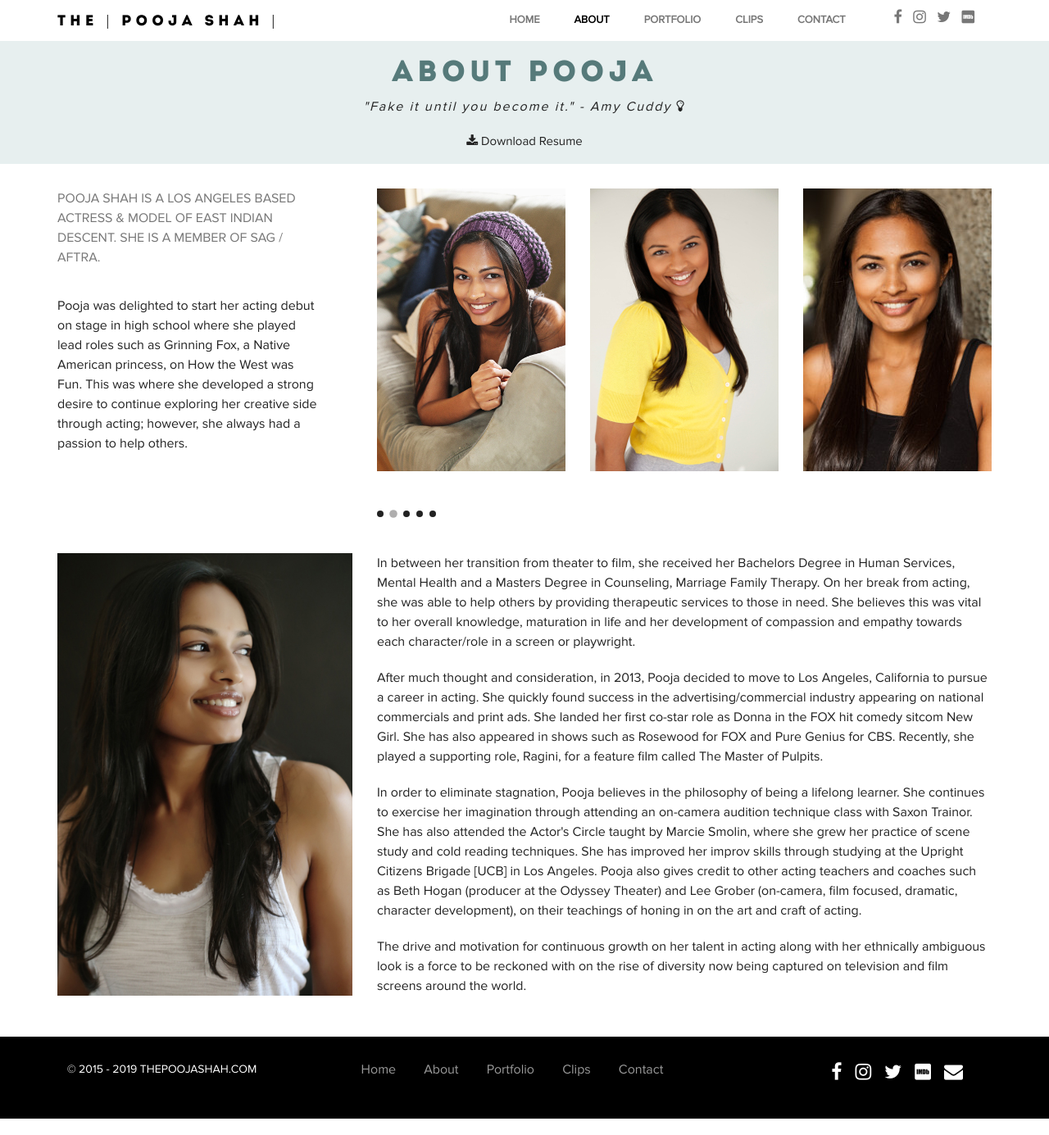
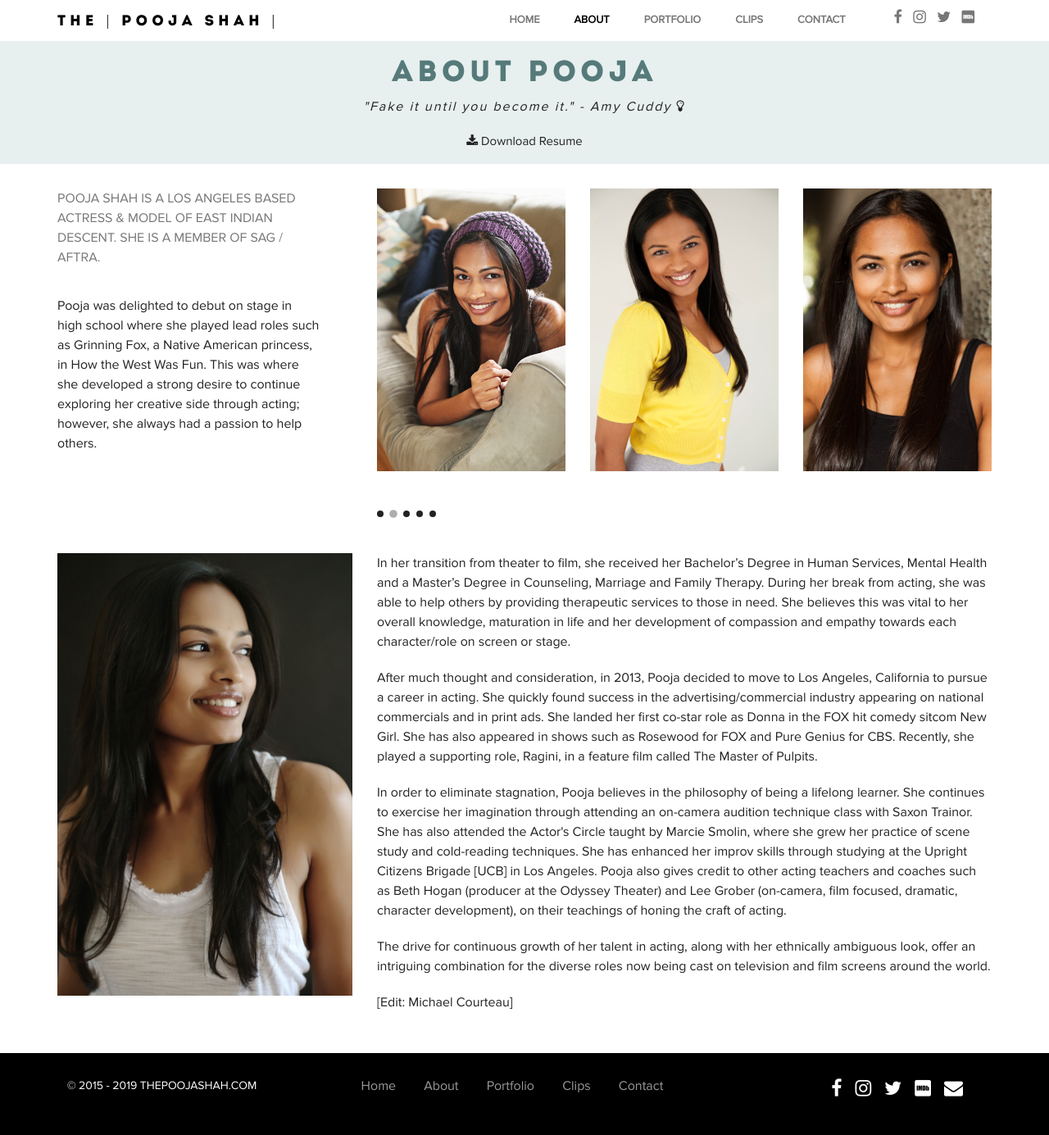
Before and after one commit to dtrack/thepoojashah, a Jekyll site: the page built from about/index.html, in a window 1280 px wide and 1385 px high. Shown: the whole window at 82% size. Built offline with Jekyll 4.4.1, drawn with Linux system fonts in a browser that asks for light colours.

Commit message:
update about page

```diff
--- a/about/index.html
+++ b/about/index.html
@@ -40,7 +40,7 @@ active: About
                 Pooja Shah is a Los Angeles based actress & model of East Indian descent. She is a member of SAG / AFTRA.
               </p>
               <p>
-                Pooja was delighted to start her acting debut on stage in high school where she played lead roles such as Grinning Fox, a Native American princess, on How the West was Fun. This was where she developed a strong desire to continue exploring her creative side through acting; however, she always had a passion to help others.
+                Pooja was delighted to debut on stage in high school where she played lead roles such as Grinning Fox, a Native American princess, in How the West Was Fun. This was where she developed a strong desire to continue exploring her creative side through acting; however, she always had a passion to help others.
               </p>
           </div>
         </div>
@@ -53,19 +53,22 @@ active: About
         </div>
         <div class="col-md-8">
           <p>
-            In between her transition from theater to film, she received her Bachelors Degree in Human Services, Mental Health and a Masters Degree in Counseling, Marriage Family Therapy. On her break from acting, she was able to help others by providing therapeutic services to those in need. She believes this was vital to her overall knowledge, maturation in life and her development of compassion and empathy towards each character/role in a screen or playwright.
+            In her transition from theater to film, she received her Bachelor’s Degree in Human Services, Mental Health and a Master’s Degree in Counseling, Marriage and Family Therapy. During her break from acting, she was able to help others by providing therapeutic services to those in need. She believes this was vital to her overall knowledge, maturation in life and her development of compassion and empathy towards each character/role on screen or stage.
           </p>
 
           <p>
-            After much thought and consideration, in 2013, Pooja decided to move to Los Angeles, California to pursue a career in acting. She quickly found success in the advertising/commercial industry appearing on national commercials and print ads. She landed her first co-star role as Donna in the FOX hit comedy sitcom New Girl. She has also appeared in shows such as Rosewood for FOX and Pure Genius for CBS. Recently, she played a supporting role, Ragini, for a feature film called The Master of Pulpits.
+            After much thought and consideration, in 2013, Pooja decided to move to Los Angeles, California to pursue a career in acting. She quickly found success in the advertising/commercial industry appearing on national commercials and in print ads. She landed her first co-star role as Donna in the FOX hit comedy sitcom New Girl. She has also appeared in shows such as Rosewood for FOX and Pure Genius for CBS. Recently, she played a supporting role, Ragini, in a feature film called The Master of Pulpits.
           </p>
 
           <p>
-            In order to eliminate stagnation, Pooja believes in the philosophy of being a lifelong learner. She continues to exercise her imagination through attending an on-camera audition technique class with Saxon Trainor. She has also attended the Actor's Circle taught by Marcie Smolin, where she grew her practice of scene study and cold reading techniques. She has improved her improv skills through studying at the Upright Citizens Brigade [UCB] in Los Angeles. Pooja also gives credit to other acting teachers and coaches such as Beth Hogan (producer at the Odyssey Theater) and Lee Grober (on-camera, film focused, dramatic, character development), on their teachings of honing in on the art and craft of acting.
+            In order to eliminate stagnation, Pooja believes in the philosophy of being a lifelong learner. She continues to exercise her imagination through attending an on-camera audition technique class with Saxon Trainor. She has also attended the Actor's Circle taught by Marcie Smolin, where she grew her practice of scene study and cold-reading techniques. She has enhanced her improv skills through studying at the Upright Citizens Brigade [UCB] in Los Angeles. Pooja also gives credit to other acting teachers and coaches such as Beth Hogan (producer at the Odyssey Theater) and Lee Grober (on-camera, film focused, dramatic, character development), on their teachings of honing the craft of acting.
           </p>
 
           <p>
-            The drive and motivation for continuous growth on her talent in acting along with her ethnically ambiguous look is a force to be reckoned with on the rise of diversity now being captured on television and film screens around the world.
+            The drive for continuous growth of her talent in acting, along with her ethnically ambiguous look, offer an intriguing combination for the diverse roles now being cast on television and film screens around the world.
+          </p>
+          <p class="author-credit">
+            [Edit: Michael Courteau]
           </p>
         </div>
       </div>
```
